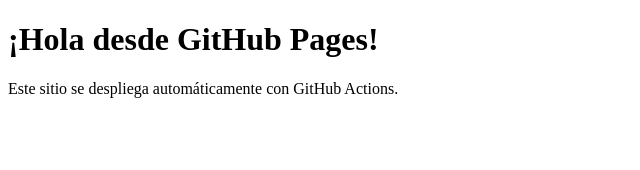
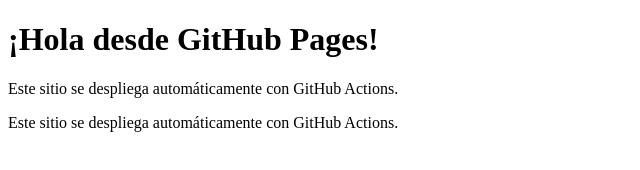
Before and after one commit to Jose4lcantar/pppprueba, a website: page public/index.html in a window 1280 px wide. Shown: the whole page, without its empty margins (0-640 px from the left). Drawn offline with Linux system fonts and the light colour scheme.

Commit message:
nuevo renglon

```diff
--- a/public/index.html
+++ b/public/index.html
@@ -7,5 +7,7 @@
 <body>
   <h1>¡Hola desde GitHub Pages!</h1>
   <p>Este sitio se despliega automáticamente con GitHub Actions.</p>
+  <p>Este sitio se despliega automáticamente con GitHub Actions.</p>
+
 </body>
 </html>
```
